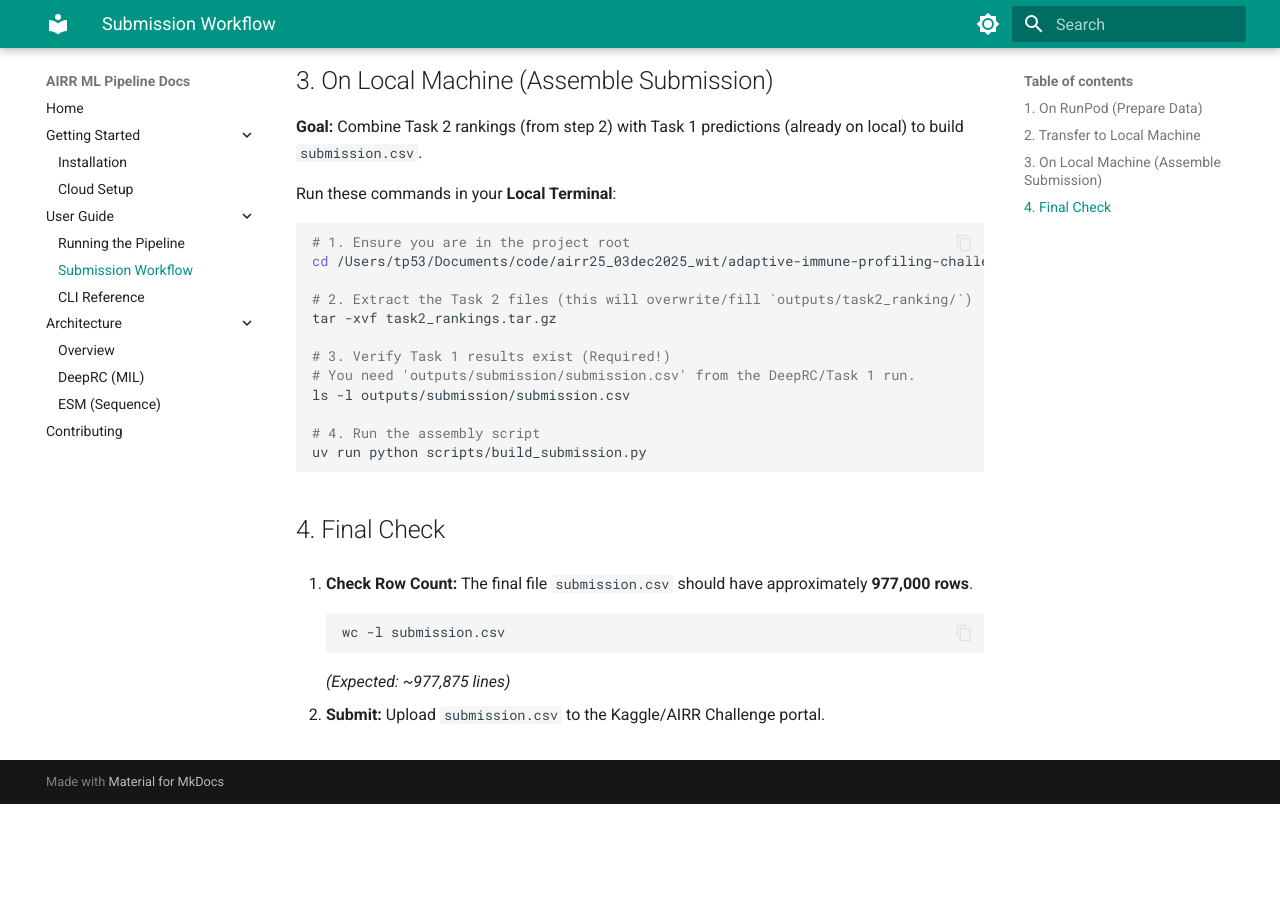
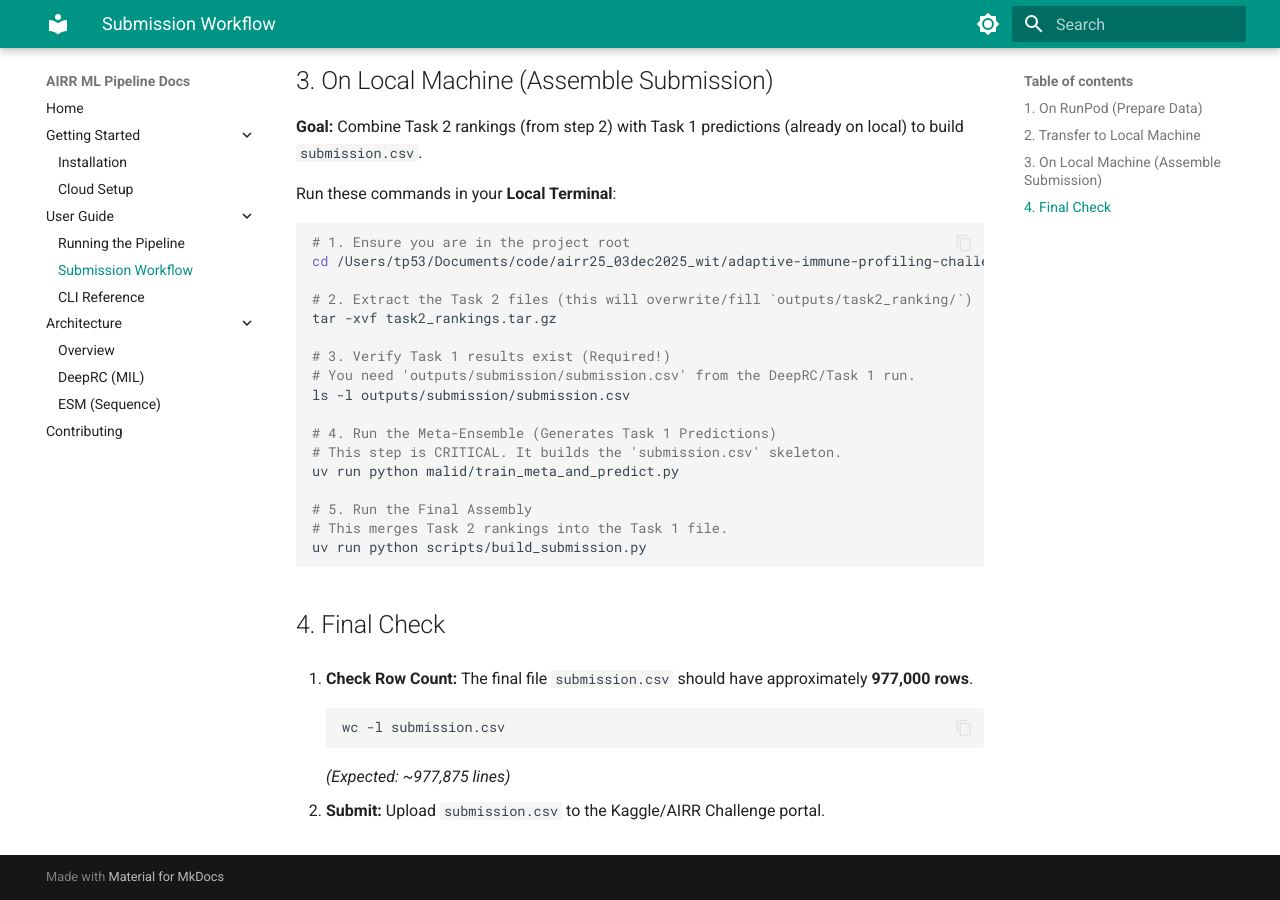
Before and after one commit to inventcures/airr-ml-25-challenge, an MkDocs documentation site: the page built from docs/submission_workflow.md, in a window 1280 px wide and 900 px high, scrolled down 983 px. Built offline with MkDocs 1.6.1 and Material for MkDocs 9.7.7, drawn with Linux system fonts in a browser that asks for light colours; before the commit the page ends 1787 px from its top, so only the background shows below that.

Commit message:
update submission workflow to include meta-ensemble step

````diff
--- a/docs/submission_workflow.md
+++ b/docs/submission_workflow.md
@@ -55,7 +55,12 @@ tar -xvf task2_rankings.tar.gz
 # You need 'outputs/submission/submission.csv' from the DeepRC/Task 1 run.
 ls -l outputs/submission/submission.csv
 
-# 4. Run the assembly script
+# 4. Run the Meta-Ensemble (Generates Task 1 Predictions)
+# This step is CRITICAL. It builds the 'submission.csv' skeleton.
+uv run python malid/train_meta_and_predict.py
+
+# 5. Run the Final Assembly
+# This merges Task 2 rankings into the Task 1 file.
 uv run python scripts/build_submission.py
 ```
 
````
